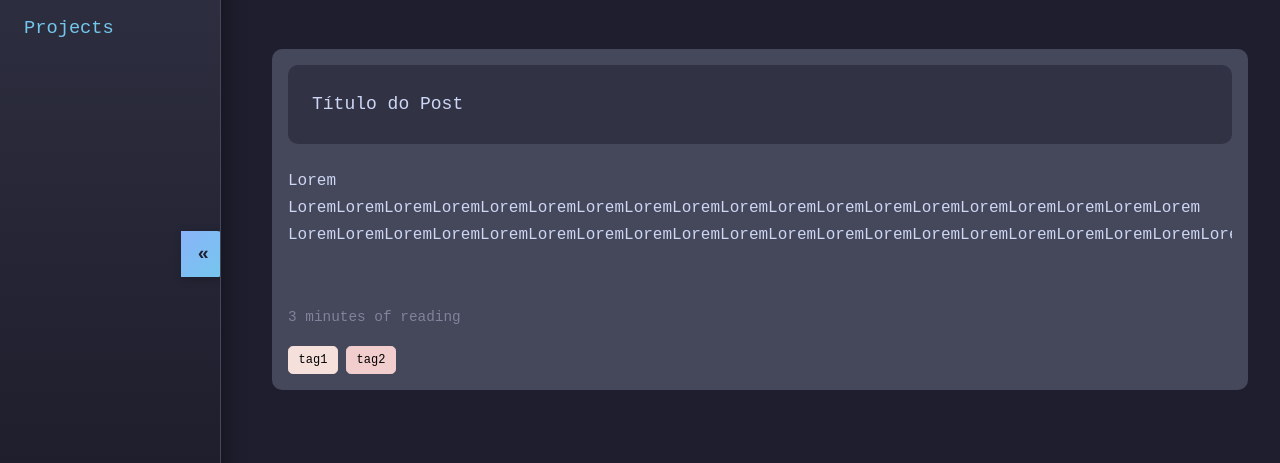
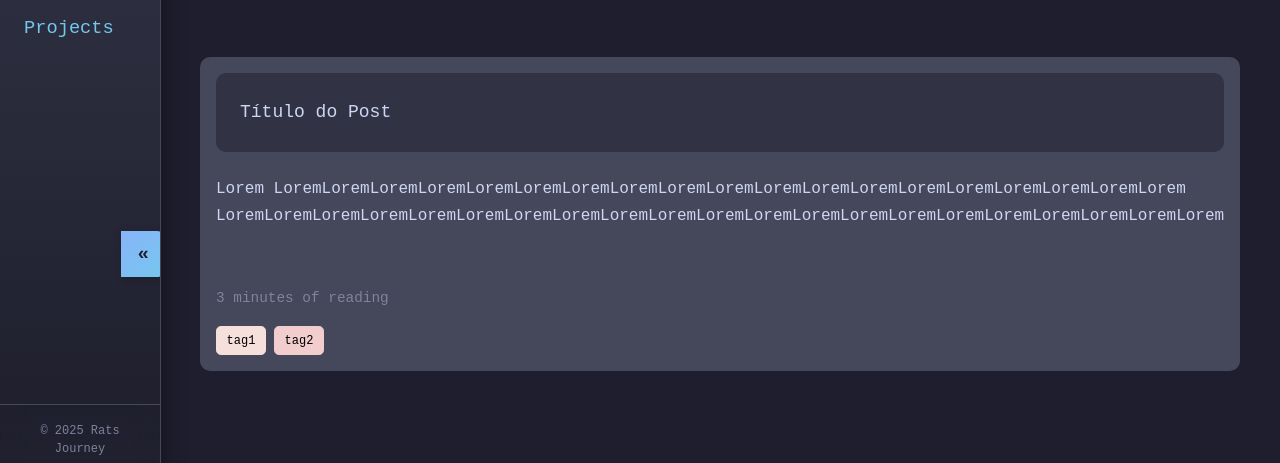
Before and after one commit to DaviMoreira27/my-blog, an Astro site: page /blog in a window 1280 px wide. Shown: the part 146-609 px from the top of the page. Built offline with nearby package versions, Linux system fonts and the light colour scheme; Astro itself is replaced by a stand-in of ours; a web font is replaced by a local one.

Commit message:
refactor: content auto adjusting when the sidebar is open or collapsed

```diff
--- a/src/_variables.scss
+++ b/src/_variables.scss
@@ -25,3 +25,6 @@
 $mocha-base: #1e1e2e;
 $mocha-mantle: #181825;
 $mocha-crust: #11111b;
+
+$sidebar-width-expanded: 10rem;
+$sidebar-width-collapsed: 5rem;
--- a/src/components/Sidebar.tsx
+++ b/src/components/Sidebar.tsx
@@ -25,6 +25,23 @@
       unsubscribe();
     };
   }, []);
+
+  // Efeito para controlar a classe do body
+  useEffect(() => {
+    if (!isMobile) {
+      if (collapsed) {
+        document.body.classList.add("sidebar-collapsed");
+      } else {
+        document.body.classList.remove("sidebar-collapsed");
+      }
+    } else {
+      document.body.classList.remove("sidebar-collapsed");
+    }
+
+    return () => {
+      document.body.classList.remove("sidebar-collapsed");
+    };
+  }, [collapsed, isMobile]);
 
   const handleLinkClick = () => {
     if (isMobile) {
@@ -76,7 +93,7 @@
   }, [isMobile, mobileOpen]);
 
   function redirectUser() {
-    window.location.href = '/';
+    window.location.href = "/";
     return;
   }
 
@@ -117,9 +134,7 @@
         )}
 
         <div className="sidebar-header">
-          <p className="sidebar-title"
-            onClick={redirectUser}
-          >
+          <p className="sidebar-title" onClick={redirectUser}>
             Rats Journey
           </p>
           {isMobile && mobileOpen && (
--- a/src/global.scss
+++ b/src/global.scss
@@ -36,30 +36,23 @@
   font-style: normal;
 }
 
-body {
-  margin: 0;
-  font-family: "ZedMono", monospace;
-  background-color: $mocha-base;
-  color: $mocha-text;
-}
-
 .sidebar {
   position: fixed;
   top: 0;
   left: 0;
   height: 100vh;
   background: linear-gradient(180deg, $mocha-surface0 0%, $mocha-mantle 100%);
-  width: 220px;
+  width: $sidebar-width-expanded;
   transition: all 0.3s cubic-bezier(0.4, 0, 0.2, 1);
   overflow: hidden;
   display: flex;
   flex-direction: column;
   box-shadow: 4px 0 20px rgba(0, 0, 0, 0.3);
   border-right: 1px solid $mocha-surface1;
-  z-index: 1000;
+  z-index: 100;
 
   &.collapsed {
-    width: 80px;
+    width: $sidebar-width-collapsed;
 
     .sidebar-title{
       display: none;
@@ -317,7 +310,7 @@
 
 .mobile-menu-button {
   display: none;
-  position: absolute;
+  position: fixed;
   top: 1rem;
   left: 1rem;
   background: linear-gradient(135deg, $mocha-blue, $mocha-sapphire);
--- a/src/layouts/BaseLayout.scss
+++ b/src/layouts/BaseLayout.scss
@@ -12,26 +12,30 @@
     padding: 2rem;
     min-height: 100vh;
     background-color: $mocha-base;
-    margin-left: 10rem;
+    margin-left: $sidebar-width-expanded;
 
-    @media (max-width: 1300px) {
-        margin-left: 15rem;
-    }
-
-    @media (max-width: 1024px) {
-        padding-top: 5rem;
+    .sidebar.collapsed ~ & {
+        margin-left: $sidebar-width-collapsed;
     }
 
     @media (max-width: 768px) {
-        margin-left: 0rem;
-        padding: 1rem;
-        margin-top: 6rem;
+    margin-left: 0;
+
+    .sidebar.open ~ & {
+      overflow: hidden;
+      height: 100vh;
     }
+  }
 }
 
 .main-content {
     max-width: 1400px;
     margin: 0 auto;
+
+  @media (max-width: 768px) {
+    padding: 1rem;
+    padding-top: 5rem;
+  }
 }
 
 .article-header {
@@ -291,3 +295,17 @@
         background-position: 100% 50%;
     }
 }
+
+body.sidebar-collapsed {
+  .content-wrapper {
+    margin-left: 80px;
+
+    @media (max-width: 768px) {
+      margin-left: 0;
+    }
+  }
+}
+
+* {
+  transition: margin-left 0.3s cubic-bezier(0.4, 0, 0.2, 1);
+}
```
